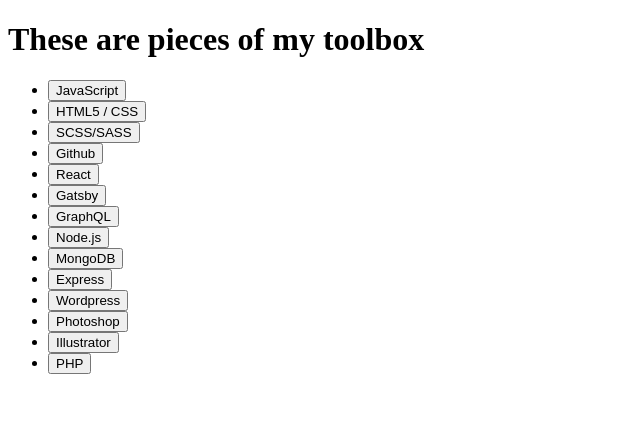
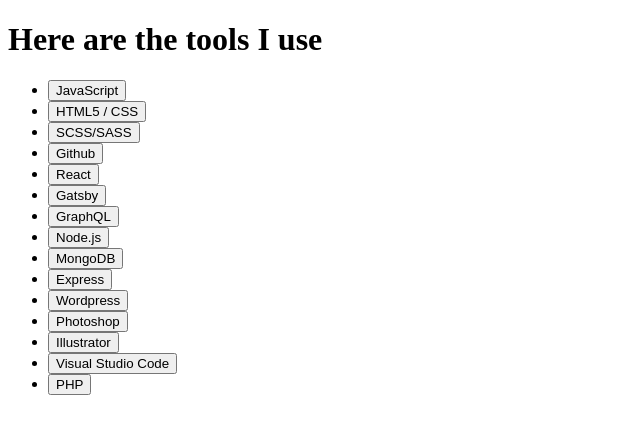
Before and after one commit to kxdang/Kien-portfolio-v1, a Gatsby site: page /toolbox in a window 1280 px wide. Shown: the whole page, without its empty margins (0-640 px from the left). Built offline with nearby package versions, Linux system fonts and the light colour scheme; Gatsby itself is replaced by a stand-in of ours.

Commit message:
adding vsc to toolbox and edited title for clarity

```diff
--- a/src/containers/ToolBoxListContainer.jsx
+++ b/src/containers/ToolBoxListContainer.jsx
@@ -89,7 +89,13 @@
         {
           id: 23,
           label: "Illustrator",
-          description: `I use this program recreationally. I learned all of my skills from YouTube 😅.`
+          description: `I use this program recreationally. I learned all of my skills from YouTube.`
+        },
+        {
+          id: 24,
+          label: "Visual Studio Code",
+          description: `Source-code editor created by Microsoft.`,
+          comment: `I use many extensions to increase my productivity and workflow.`
         },
         {
           id: 17,
--- a/src/pages/toolbox.jsx
+++ b/src/pages/toolbox.jsx
@@ -9,7 +9,7 @@
     <Helmet title="Kien's Tools" />
 
     <HeadlineWithFocus>
-      <span>These are pieces of </span>my toolbox
+      <span>Here are the</span> tools I use
     </HeadlineWithFocus>
     <ToolBoxListContainer />
   </div>
```
